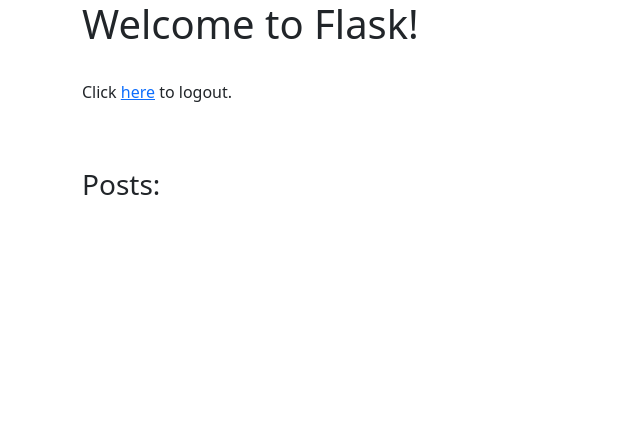
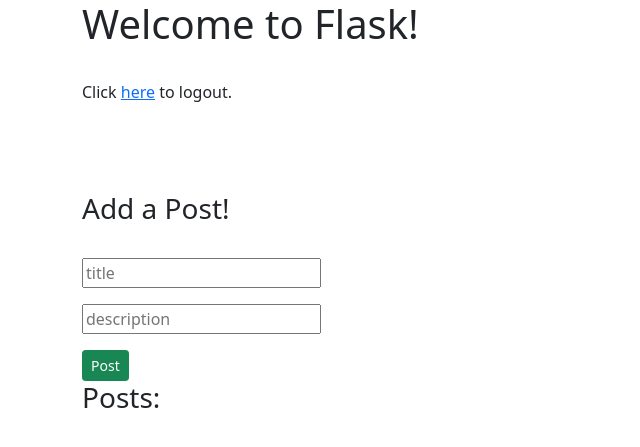
Before and after one commit to DgrinderHZ/flask-aio, a Flask app: page / in a window 1280 px wide. Shown: the top 447 px of the page, without its empty margins (0-640 px from the left). Run offline with Flask 2, Linux system fonts and the light colour scheme; a user stored in the database is signed in; data that the repository does not hold is empty; some libraries are stand-ins or nearby versions.

Commit message:
add PostForm

```diff
--- /dev/null
+++ b/project/home/froms.py
@@ -0,0 +1,8 @@
+from flask_wtf import FlaskForm
+from wtforms import StringField
+from wtforms.validators import DataRequired, Length
+
+
+class PostForm(FlaskForm):
+    title = StringField("Title", validators=[DataRequired(), Length(6, 80)])
+    description = StringField("Description", validators=[DataRequired(), Length(max=200)])
--- a/project/home/templates/index.html
+++ b/project/home/templates/index.html
@@ -4,6 +4,31 @@
 <br />
 <p>Click <a href="{{ url_for('auth.logout') }}">here</a> to logout.</p>
 <br /><br />
+<br />
+
+<!-- post form -->
+<h3>Add a Post!</h3>
+<br />
+<form class="form-message" role="form" method="post" action="/">
+  {{ form.csrf_token }}
+  <p>
+    {{ form.title(placeholder="title") }}
+    <span class="error">
+      {% if form.title.errors %} {% for error in form.title.errors %} {{ error
+      }} {% endfor %} {% endif %}
+    </span>
+  </p>
+  <p>
+    {{ form.description(placeholder="description") }}
+    <span class="error">
+      {% if form.description.errors %} {% for error in form.description.errors
+      %} {{ error }} {% endfor %} {% endif %}
+    </span>
+  </p>
+  <button class="btn btn-sm btn-success" type="submit">Post</button>
+</form>
+
+<!-- All posts -->
 <h3>Posts:</h3>
 {% for post in posts %}
 <strong>Title:</strong> {{ post.title }} <br />
--- a/project/home/views.py
+++ b/project/home/views.py
@@ -1,5 +1,7 @@
-from flask import Blueprint, render_template
-from flask_login import login_required
+from flask import Blueprint, flash, redirect, render_template, request, url_for
+from flask_login import current_user, login_required
+from project.home.froms import PostForm
+from project import db
 
 # from decorators import login_required
 from project.models import BlogPost
@@ -15,11 +17,29 @@
     return posts
 
 
-@bp.route('/')
+@bp.route('/', methods=["GET", "POST"])
 @login_required
 def home():
     posts = getPosts()
-    return render_template('index.html', posts=posts)
+    form = PostForm(request.form)
+    if form.validate_on_submit():
+        post = BlogPost(
+                        title=form.title.data,
+                        description=form.description.data,
+                        author_id=current_user.id
+                        )
+
+        db.session.add(post)
+
+        try:
+            db.session.commit()
+            return redirect(url_for('home.home'))
+        except Exception:
+            db.session.rollback()
+        finally:
+            db.session.close()
+
+    return render_template('index.html', posts=posts, form=form)
 
 @bp.route('/welcome')
 def welcome():
```
Also changed, not shown: tests.py (+20 -0 lines).
